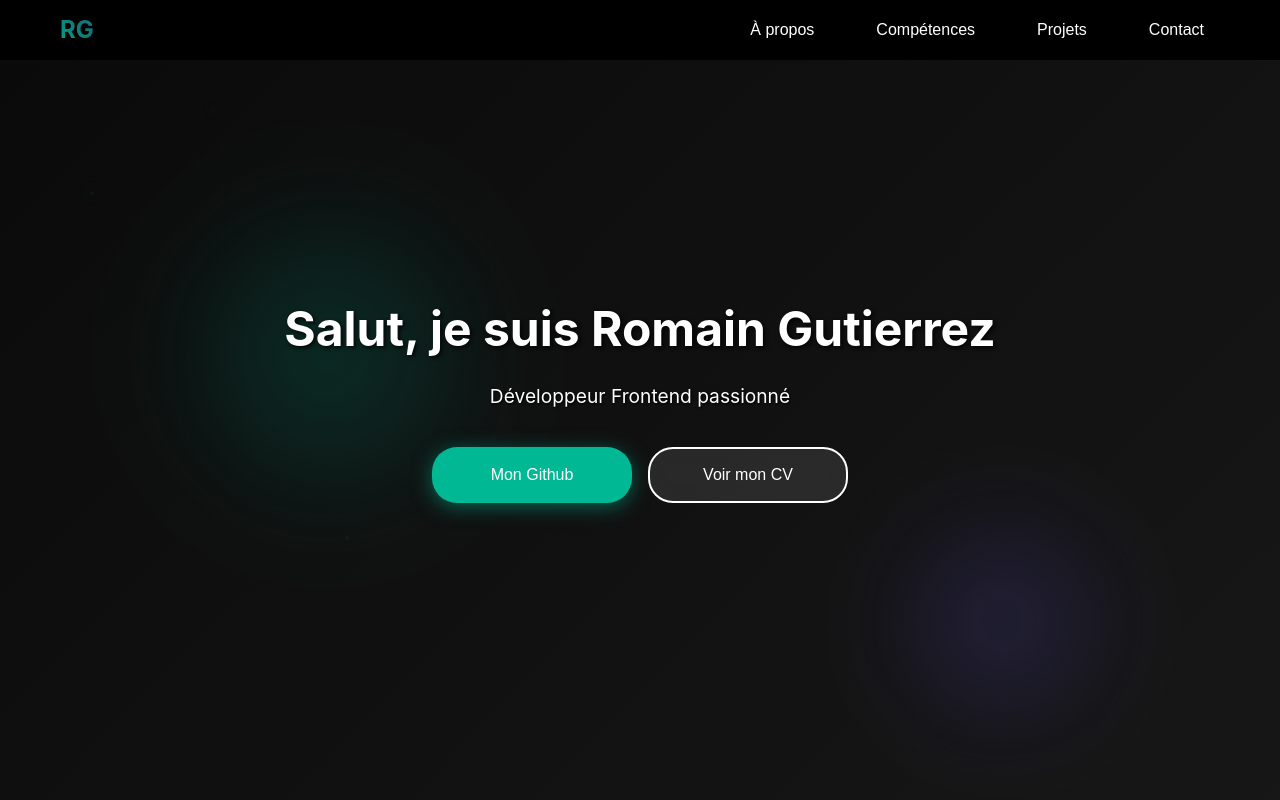
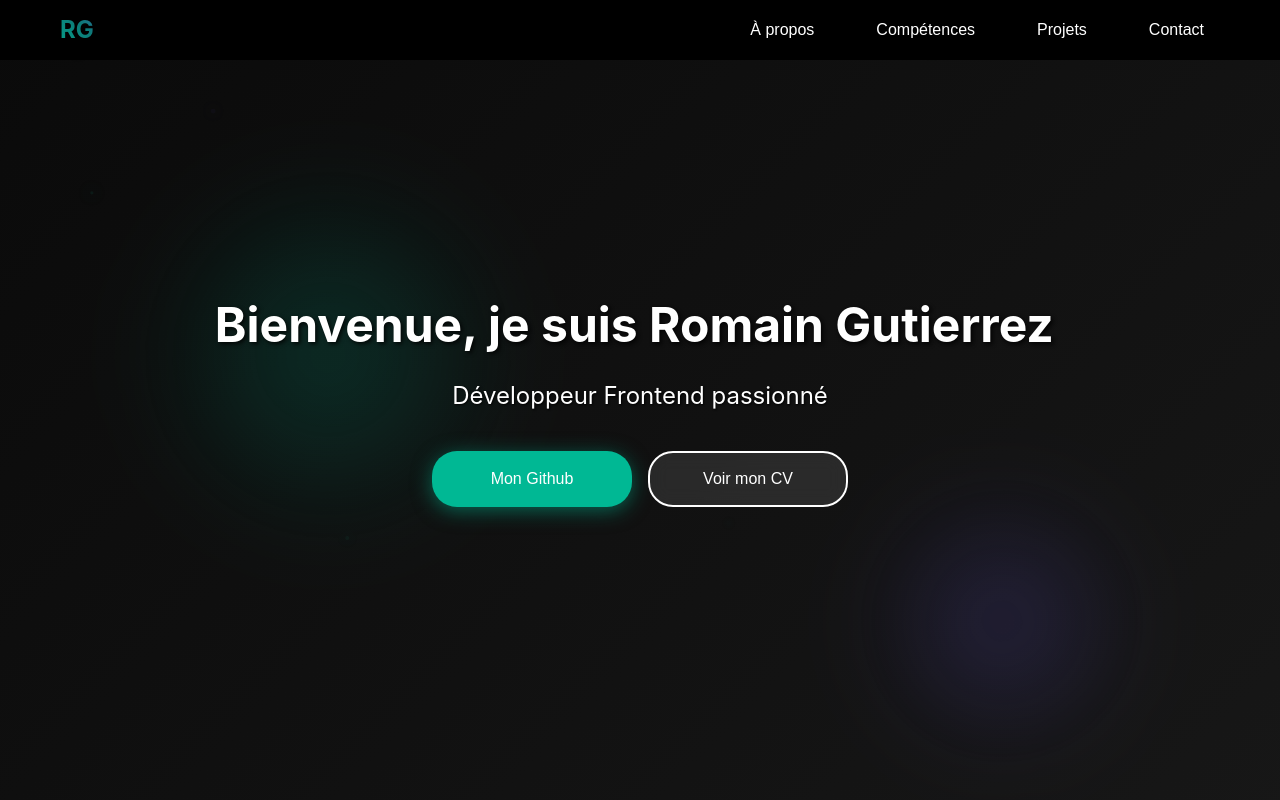
Before and after one commit to romain2008-dot/portfolio, a React app: page / in a window 1280 px wide. Shown: the top 800 px of the page. Built offline with nearby package versions, Linux system fonts and the light colour scheme; the HTML template or start-up script is replaced by a standard one.

Commit message:
changement minime

```diff
--- a/src/components/Hero/Hero.css
+++ b/src/components/Hero/Hero.css
@@ -48,7 +48,6 @@
   z-index: 9999;
   position: relative;
   width: 100%;
-  max-width: 800px;
   padding: 0 2rem;
 }
 
@@ -92,7 +91,7 @@
 }
 
 .hero-subtitle {
-  font-size: 1.2rem;
+  font-size: 1.5rem;
   color: #ffffff;
   margin-bottom: 2rem;
   text-shadow: 1px 1px 2px rgba(0, 0, 0, 0.8);
--- a/src/components/Hero/Hero.jsx
+++ b/src/components/Hero/Hero.jsx
@@ -8,7 +8,7 @@ const Hero = () => {
   const [currentIndex, setCurrentIndex] = useState(0);
   const [showCursor, setShowCursor] = useState(true);
   const [isTypingComplete, setIsTypingComplete] = useState(false);
-  const fullText = "Salut, je suis Romain Gutierrez";
+  const fullText = "Bienvenue, je suis Romain Gutierrez ";
 
   useEffect(() => {
     if (currentIndex < fullText.length) {
```
